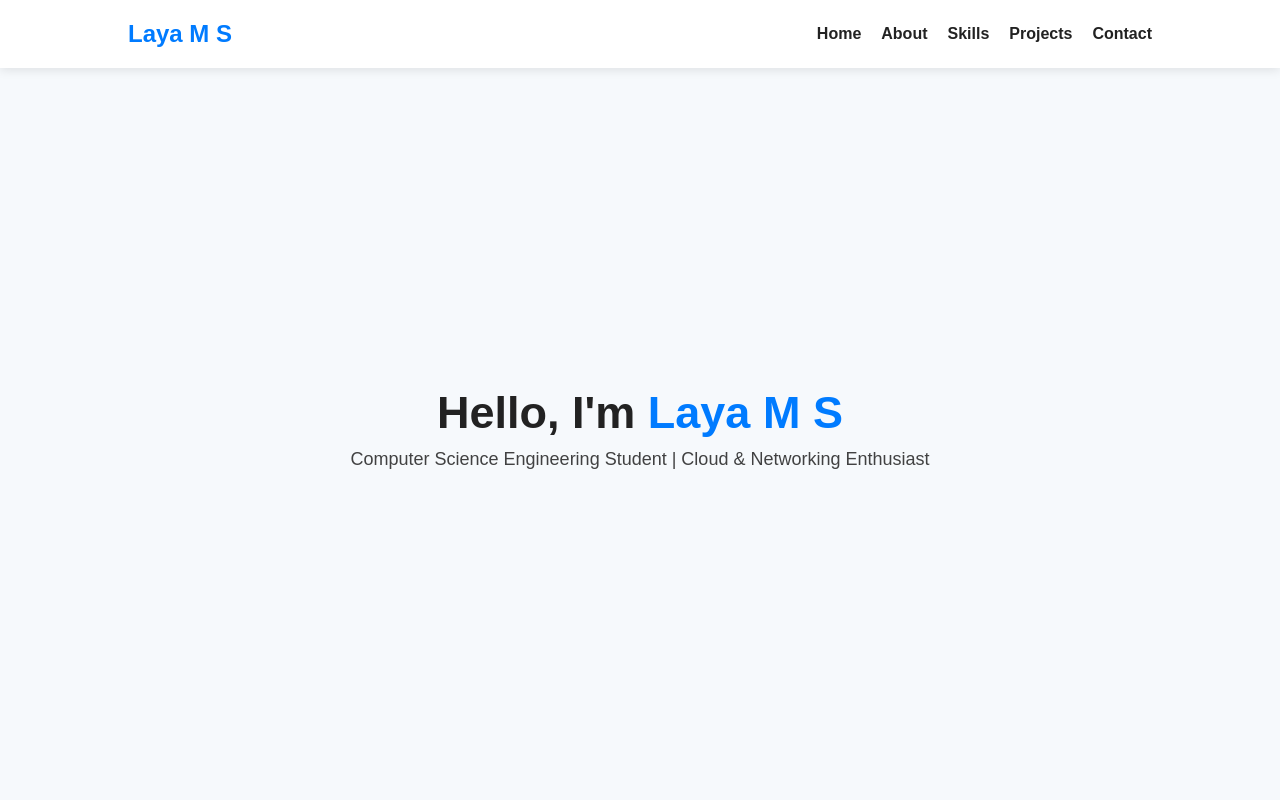
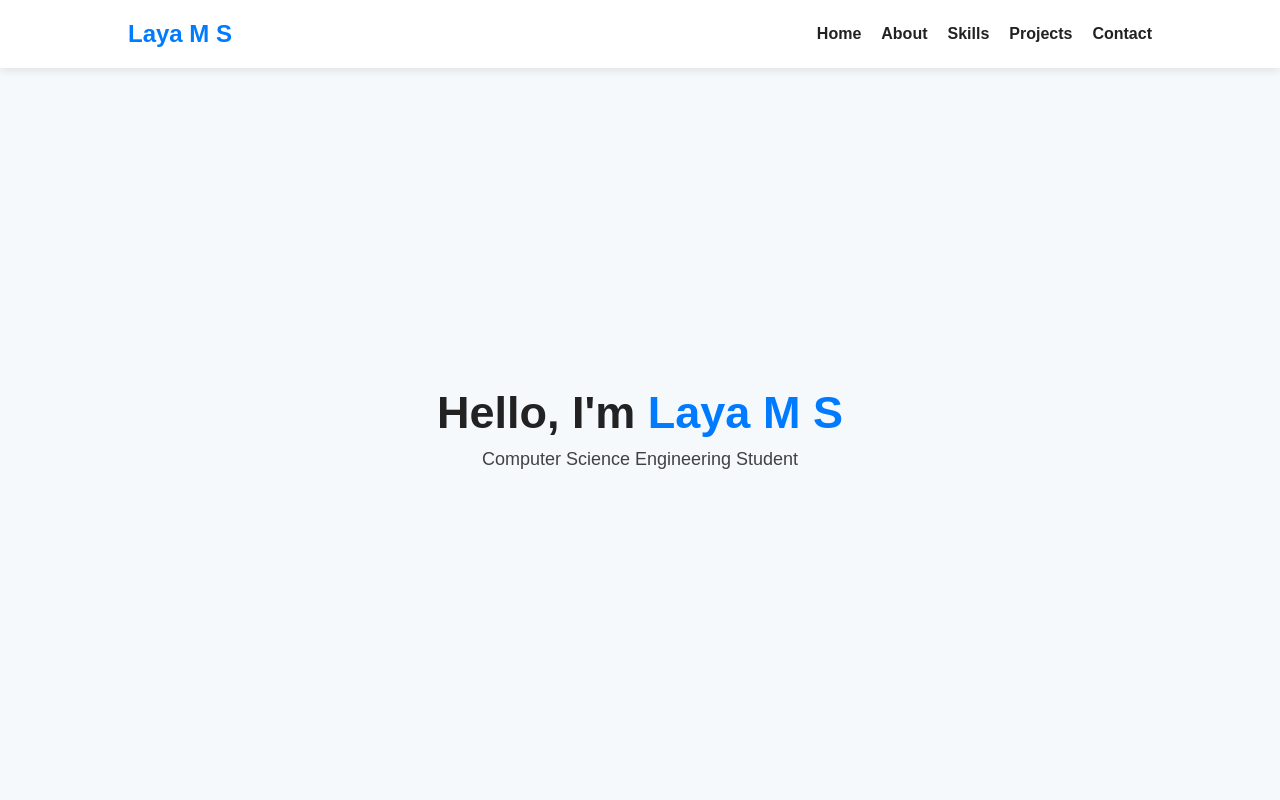
Before and after one commit to layams11/Portfolio, a plain HTML site: page index.html in a window 1280 px wide. Shown: the top 800 px of the page. Drawn offline with Linux system fonts and the light colour scheme.

Commit message:
Update index.html

```diff
--- a/index.html
+++ b/index.html
@@ -70,7 +70,7 @@
     <!-- HOME -->
     <section id="home">
         <h1>Hello, I'm <span>Laya M S</span></h1>
-        <p>Computer Science Engineering Student | Cloud & Networking Enthusiast</p>
+        <p>Computer Science Engineering Student</p>
     </section>
 
     <!-- ABOUT -->
```
